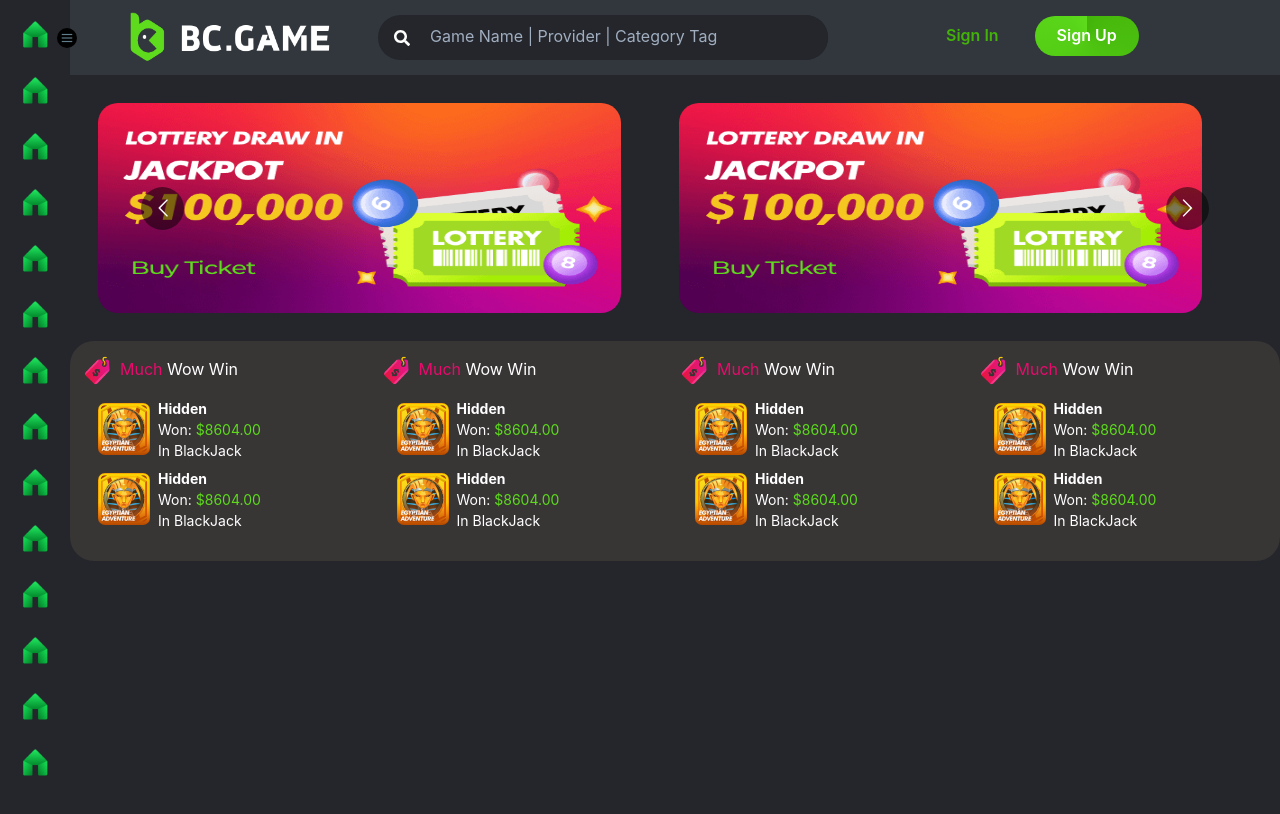
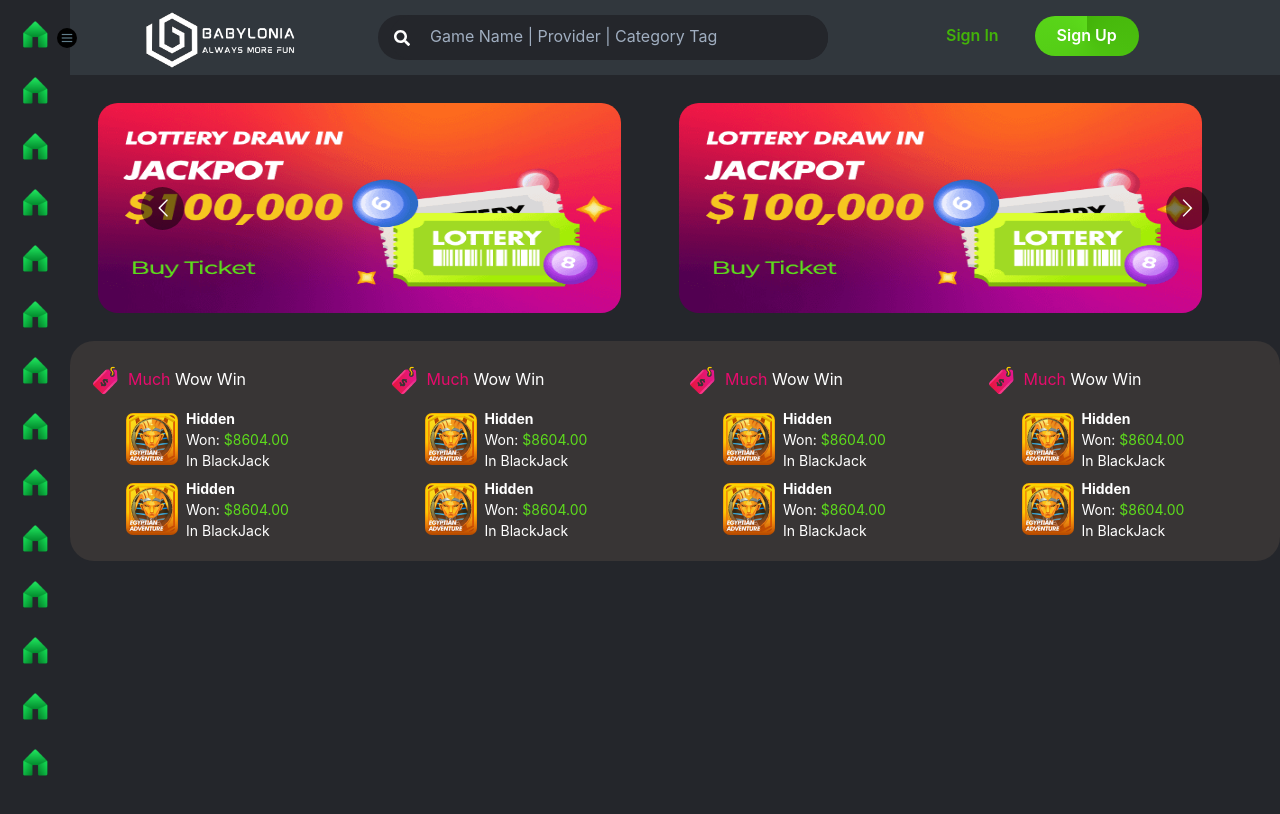
Before and after one commit to MuhammadBilal1234/Game-App, a Next.js app: page / in a window 1280 px wide. Shown: the top 814 px of the page. Built offline with nearby package versions, Linux system fonts and the light colour scheme.

Commit message:
Refactroed and Changed Logo

```diff
--- a/src/components/Layout.tsx
+++ b/src/components/Layout.tsx
@@ -7,7 +7,7 @@ import {
   useDisclosure,
 } from "@chakra-ui/react";
 
-import OpenSideBar from "./Sidebar/OpenSidebar";
+import SideBar from "./Sidebar";
 import TopBar from "./TopBar";
 import { FcMenu } from "react-icons/fc";
 import { useState, useEffect } from "react";
@@ -21,7 +21,7 @@ export default function Layout({ children }) {
     <Box minH="100vh" bg="gray.100">
       <TopBar isOpen={isOpen && size.width > 1250 ? true : false} />
       <Flex>
-        <OpenSideBar
+        <SideBar
           isOpen={isOpen && size.width > 1250 ? true : false}
           setOpen={setOpen}
         />
--- a/src/components/Sidebar/OpenSidebar.tsx
+++ b/src/components/Sidebar/OpenSidebar.tsx
@@ -23,31 +23,6 @@ interface Props {
 
 const OpenSideBar: NextPage<Props> = ({ isOpen, setOpen }: Props) => {
   return (
-    <Box
-      position="fixed"
-      top={0}
-      left={0}
-      w={`${isOpen ? "260px" : "70px"}`}
-      h="100vh"
-      bg="#24262b"
-      zIndex="15"
-      //   opacity={`${isOpen ? "1" : "0"}`}
-      transition="width 300ms ease-in"
-    >
-      <Box
-        position="absolute"
-        top="7"
-        // left="248"
-        left={`${isOpen ? "248" : "57"}`}
-        transition="left 300ms ease-in"
-      >
-        <FcMenu
-          className="menu-icon"
-          color="white"
-          onClick={() => setOpen(!isOpen)}
-        />
-      </Box>
-      {isOpen && (
     <Box>
       <Box
         pt="3"
@@ -97,12 +72,7 @@ const OpenSideBar: NextPage<Props> = ({ isOpen, setOpen }: Props) => {
                 borderTopRightRadius="20"
                 borderBottomRightRadius="20"
               >
-                    <Image
-                      src={MenuIcon}
-                      layout="fixed"
-                      height={50}
-                      width={50}
-                    />
+                <Image src={MenuIcon} layout="fixed" height={50} width={50} />
                 <Text fontWeight="bold" color="white" pl=".15em" pt=".7em">
                   {" "}
                   Menu Icon{" "}
@@ -113,9 +83,6 @@ const OpenSideBar: NextPage<Props> = ({ isOpen, setOpen }: Props) => {
         })}
       </Box>
     </Box>
-      )}
-      {!isOpen && <ClosedSideBar />}
-    </Box>
   );
 };
 
--- /dev/null
+++ b/src/components/Sidebar/index.tsx
@@ -0,0 +1,57 @@
+import { Dispatch, SetStateAction } from "react";
+import type { NextPage } from "next";
+import {
+  Box,
+  Button,
+  Flex,
+  Input,
+  InputGroup,
+  Spacer,
+  useMediaQuery,
+  InputLeftElement,
+  Text,
+} from "@chakra-ui/react";
+import { FcMenu } from "react-icons/fc";
+import Image from "next/image";
+import MenuIcon from "../../../public/assets/menuIcon.png";
+import ClosedSideBar from "./ClosedSidebar";
+import OpenSideBar from "./OpenSidebar";
+
+interface Props {
+  isOpen: Boolean;
+  setOpen: Dispatch<SetStateAction<boolean>>;
+}
+
+const Index: NextPage<Props> = ({ isOpen, setOpen }: Props) => {
+  return (
+    <Box
+      position="fixed"
+      top={0}
+      left={0}
+      w={`${isOpen ? "260px" : "70px"}`}
+      h="100vh"
+      bg="#24262b"
+      zIndex="15"
+      //   opacity={`${isOpen ? "1" : "0"}`}
+      transition="width 300ms ease-in"
+    >
+      <Box
+        position="absolute"
+        top="7"
+        // left="248"
+        left={`${isOpen ? "248" : "57"}`}
+        transition="left 300ms ease-in"
+      >
+        <FcMenu
+          className="menu-icon"
+          color="white"
+          onClick={() => setOpen(!isOpen)}
+        />
+      </Box>
+      {isOpen && <OpenSideBar isOpen={isOpen} setOpen={setOpen} />}
+      {!isOpen && <ClosedSideBar />}
+    </Box>
+  );
+};
+
+export default Index;
--- a/src/components/TopBar.tsx
+++ b/src/components/TopBar.tsx
@@ -1,4 +1,5 @@
 import type { NextPage } from "next";
+import Link from "next/link";
 import {
   Box,
   Button,
@@ -45,7 +46,13 @@ const TopBar: NextPage<Props> = ({ isOpen }: Props) => {
             ml="130px"
             mt={3}
           >
-            <Image src={Logo} width="200" height="50%" layout="fixed" />
+            <Link href="https://game.babylonia.app" passHref={true}>
+              <a target="_blank" rel="noreferrer">
+                <Box h="190px" width="150px" ml="4">
+                  <Image src={Logo} />
+                </Box>
+              </a>
+            </Link>
           </Box>
           <InputGroup
             color="white"
--- a/src/components/Updates.tsx
+++ b/src/components/Updates.tsx
@@ -33,7 +33,7 @@ export default IndexPage;
 
 const GameCard = () => {
   return (
-    <Box>
+    <Box mt="2.5" ml="2">
       <Flex>
         <Box w="42px" h="42px">
           <Image src={GameCardTag} alt="image" />
@@ -42,8 +42,8 @@ const GameCard = () => {
           <span style={{ color: "#e70b6c" }}>Much</span> Wow Win
         </Text>
       </Flex>
-      <Box ml="5" mt="3">
-        <Flex mb="3" p>
+      <Box ml="10" mt="3">
+        <Flex mb="3">
           <Box
             w="52px"
             h="52px"
```
Also changed, not shown: public/assets/logo.b7a2c469.png, public/assets/logo.b7a2c4691.png (added). Lines whose indentation alone changed are shown as unchanged.
